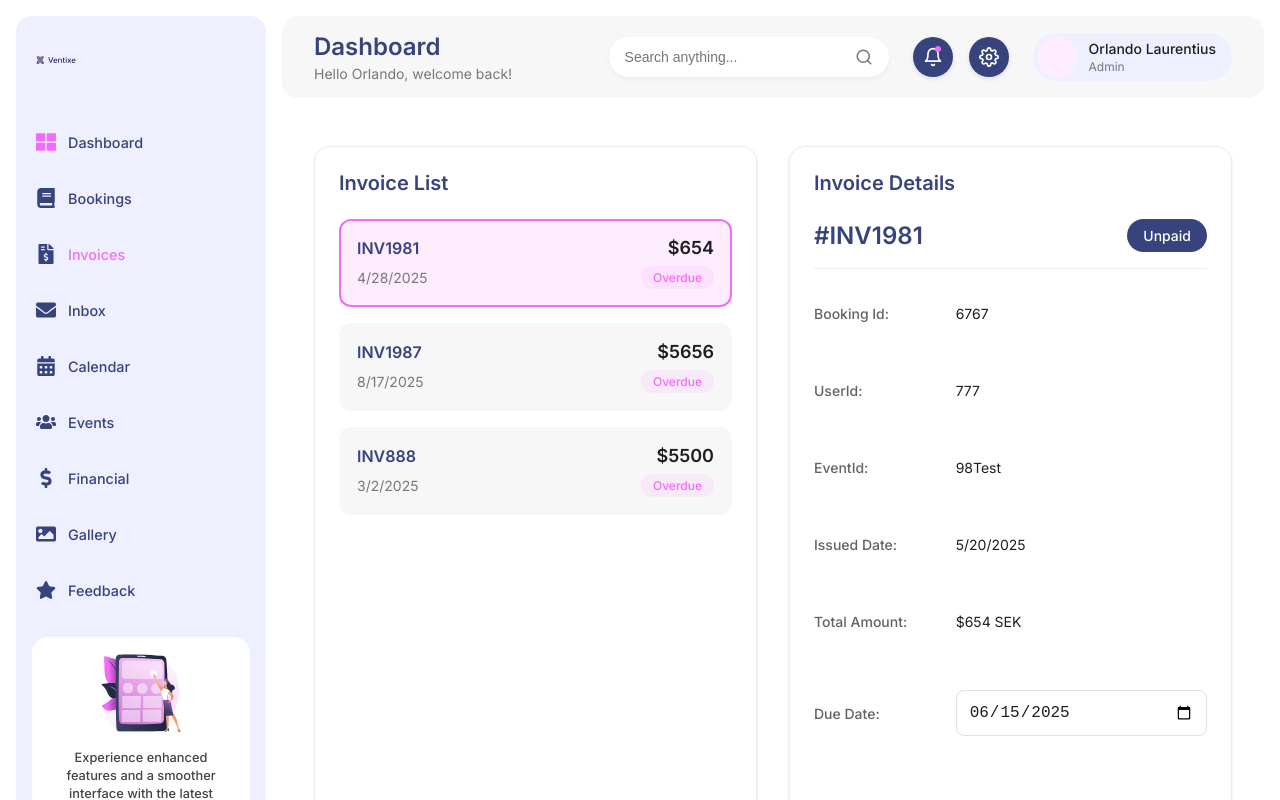
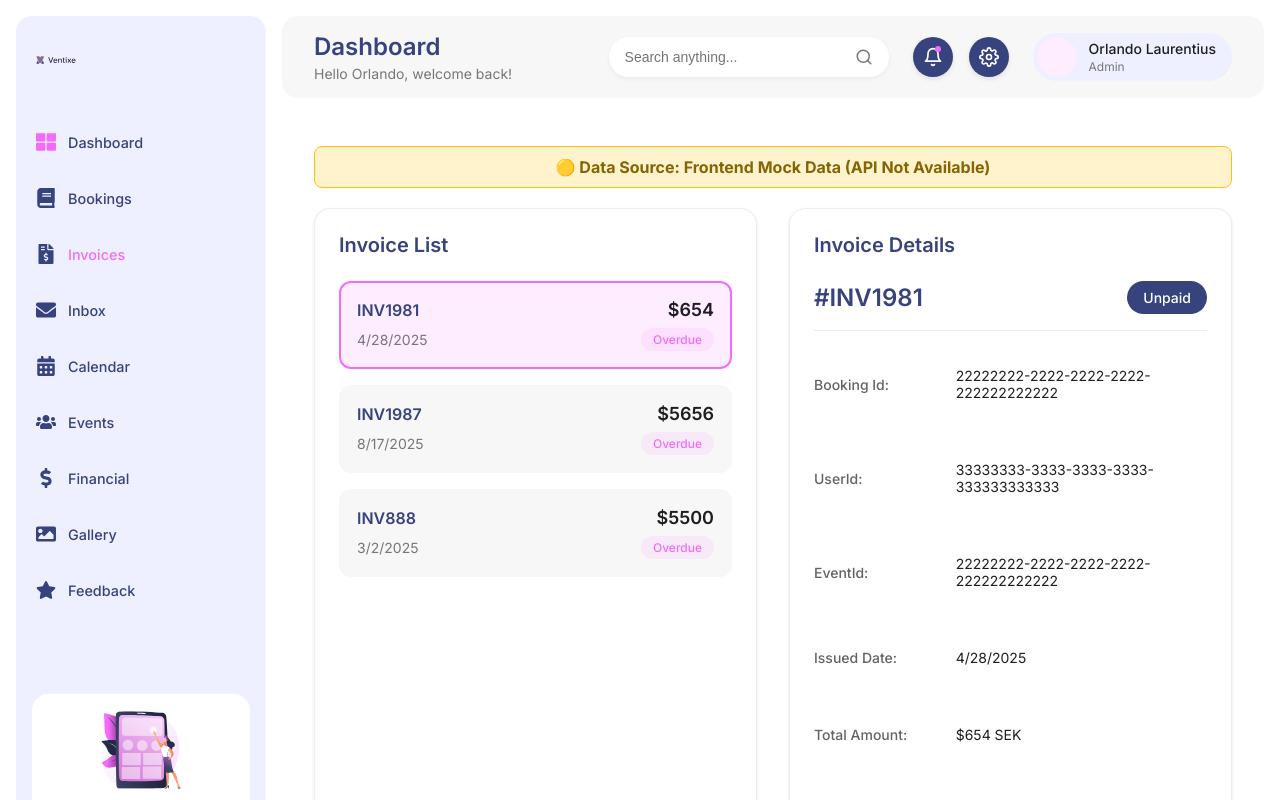
Before and after one commit to Ventrixe-Event/Frontend, a React (Vite) app: page /portal/invoices in a window 1280 px wide. Shown: the top 800 px of the page. Built offline with nearby package versions, Linux system fonts and the light colour scheme; no server answers.

Commit message:
Added api pref

```diff
--- a/src/config/apiConfig.js
+++ b/src/config/apiConfig.js
@@ -6,7 +6,7 @@ const API_URLS = {
   PAYMENTS: "http://localhost:5004/api",
   NOTIFICATIONS: "http://localhost:5005/api",
   CATEGORIES: "http://localhost:5006/api",
-  INVOICES: "http://localhost:5007/api",
+  INVOICES: "http://localhost:5010/api",
   USER_PROFILES: "http://localhost:5008/api",
   FEEDBACK: "http://localhost:5110/api",
 };
@@ -33,6 +33,18 @@ const ENDPOINTS = {
     UPDATE: (id) => `/bookings/${id}`,
     DELETE: (id) => `/bookings/${id}`,
   },
+  INVOICES: {
+    ALL: "/invoices",
+    BY_ID: (id) => `/invoices/${id}`,
+    BY_NUMBER: (number) => `/invoices/number/${number}`,
+    BY_STATUS: (status) => `/invoices/status/${status}`,
+    BY_EVENT: (eventId) => `/invoices/event/${eventId}`,
+    BY_USER: (userId) => `/invoices/user/${userId}`,
+    OVERDUE: "/invoices/overdue",
+    CREATE: "/invoices",
+    UPDATE: (id) => `/invoices/${id}`,
+    DELETE: (id) => `/invoices/${id}`,
+  },
   FEEDBACK: {
     ALL: "/feedbacks",
     BY_ID: (id) => `/feedbacks/${id}`,
--- a/src/pages/Invoices/Invoices.jsx
+++ b/src/pages/Invoices/Invoices.jsx
@@ -1,45 +1,132 @@
-import React, { useState } from "react";
+import React, { useState, useEffect } from "react";
+import { invoiceService } from "../../services/invoiceService";
 
 const Invoices = () => {
-  // Sample invoice data
-  const [invoices] = useState([
+  const [invoices, setInvoices] = useState([]);
+  const [loading, setLoading] = useState(true);
+  const [dataSource, setDataSource] = useState(""); // Track data source
+
+  // Mock data for fallback when API is not available
+  const mockInvoices = [
     {
-      id: "INV1981",
+      id: "11111111-1111-1111-1111-111111111111",
+      invoiceNumber: "INV1981",
       amount: 654,
-      date: "2025-04-28T00:00:00",
+      issueDate: "2025-04-28T00:00:00",
+      dueDate: "2025-06-15",
       status: "Overdue",
-      bookingId: "6767",
-      userId: "777",
-      eventId: "98Test",
-      issuedDate: "2025-05-20T00:00:00",
-      dueDate: "2025-06-15",
+      eventId: "22222222-2222-2222-2222-222222222222",
+      eventName: "Echo Beats Festival",
+      userId: "33333333-3333-3333-3333-333333333333",
+      userName: "Jackson Moore",
+      description: "Event ticket payment",
+      createdAt: "2025-04-28T00:00:00",
     },
     {
-      id: "INV1987",
+      id: "44444444-4444-4444-4444-444444444444",
+      invoiceNumber: "INV1987",
       amount: 5656,
-      date: "2025-08-17T00:00:00",
+      issueDate: "2025-08-17T00:00:00",
+      dueDate: "2025-09-15",
       status: "Overdue",
-      bookingId: "6768",
-      userId: "778",
-      eventId: "99Test",
-      issuedDate: "2025-08-17T00:00:00",
-      dueDate: "2025-09-15",
+      eventId: "55555555-5555-5555-5555-555555555555",
+      eventName: "Runway Revolution 2029",
+      userId: "66666666-6666-6666-6666-666666666666",
+      userName: "Alicia Smithson",
+      description: "VIP event package",
+      createdAt: "2025-08-17T00:00:00",
     },
     {
-      id: "INV888",
+      id: "77777777-7777-7777-7777-777777777777",
+      invoiceNumber: "INV888",
       amount: 5500,
-      date: "2025-03-02T00:00:00",
+      issueDate: "2025-03-02T00:00:00",
+      dueDate: "2025-04-01",
       status: "Overdue",
-      bookingId: "6769",
-      userId: "779",
-      eventId: "100Test",
-      issuedDate: "2025-03-02T00:00:00",
-      dueDate: "2025-04-01",
+      eventId: "88888888-8888-8888-8888-888888888888",
+      eventName: "Symphony Under the Stars",
+      userId: "99999999-9999-9999-9999-999999999999",
+      userName: "Patrick Cooper",
+      description: "Premium seating reservation",
+      createdAt: "2025-03-02T00:00:00",
     },
-  ]);
+  ];
 
-  const [selectedInvoice, setSelectedInvoice] = useState(invoices[0]);
-  const [editableInvoice, setEditableInvoice] = useState({ ...invoices[0] });
+  const [selectedInvoice, setSelectedInvoice] = useState(null);
+  const [editableInvoice, setEditableInvoice] = useState(null);
+
+  useEffect(() => {
+    loadInvoiceData();
+  }, []);
+
+  const loadInvoiceData = async () => {
+    try {
+      setLoading(true);
+
+      // Try to fetch data from API
+      try {
+        console.log("🔄 Attempting to fetch data from InvoiceService API...");
+        const response = await invoiceService.getAllInvoices();
+
+        if (response.success && response.result) {
+          console.log(
+            "✅ API data received:",
+            response.result.length,
+            "invoice entries"
+          );
+
+          // Transform API data to match frontend expectations
+          const transformedInvoices = response.result.map((invoice) => ({
+            id: invoice.id,
+            invoiceNumber: invoice.invoiceNumber,
+            amount: invoice.amount,
+            issueDate: invoice.issueDate,
+            dueDate: invoice.dueDate,
+            status: invoice.status,
+            eventId: invoice.eventId,
+            eventName: invoice.eventName,
+            userId: invoice.userId,
+            userName: invoice.userName,
+            description: invoice.description,
+            createdAt: invoice.createdAt,
+          }));
+
+          setInvoices(transformedInvoices);
+          setSelectedInvoice(transformedInvoices[0]);
+          setEditableInvoice({ ...transformedInvoices[0] });
+          setDataSource("API");
+        } else {
+          console.log(
+            "⚠️ API call succeeded but no valid data, using frontend mock data"
+          );
+          // Fallback to mock data
+          setInvoices(mockInvoices);
+          setSelectedInvoice(mockInvoices[0]);
+          setEditableInvoice({ ...mockInvoices[0] });
+          setDataSource("Mock");
+        }
+      } catch (apiError) {
+        console.log(
+          "❌ API not available, using frontend mock data:",
+          apiError.message
+        );
+        // Use mock data when API is not available
+        setInvoices(mockInvoices);
+        setSelectedInvoice(mockInvoices[0]);
+        setEditableInvoice({ ...mockInvoices[0] });
+        setDataSource("Mock");
+      }
+    } catch (error) {
+      console.error("❌ Error loading invoice data:", error);
+      // Fallback to mock data
+      setInvoices(mockInvoices);
+      setSelectedInvoice(mockInvoices[0]);
+      setEditableInvoice({ ...mockInvoices[0] });
+      setDataSource("Mock");
+    } finally {
+      setLoading(false);
+    }
+  };
 
   const handleInvoiceSelect = (invoice) => {
     setSelectedInvoice(invoice);
@@ -53,19 +140,63 @@ const Invoices = () => {
     }));
   };
 
-  const handleSave = () => {
-    // Save logic would go here
-    console.log("Saving invoice:", editableInvoice);
-    setSelectedInvoice({ ...editableInvoice });
+  const handleSave = async () => {
+    try {
+      if (dataSource === "API") {
+        console.log("🔄 Attempting to update invoice via API...");
+        const updateData = {
+          amount: editableInvoice.amount,
+          dueDate: editableInvoice.dueDate,
+          status: editableInvoice.status,
+          description: editableInvoice.description,
+        };
+
+        const response = await invoiceService.updateInvoice(
+          editableInvoice.id,
+          updateData
+        );
+        if (response.success) {
+          console.log("✅ Invoice updated successfully via API");
+          setSelectedInvoice({ ...editableInvoice });
+          // Refresh the invoice list
+          loadInvoiceData();
+        } else {
+          console.log("⚠️ API update failed, saving locally only");
+          setSelectedInvoice({ ...editableInvoice });
+        }
+      } else {
+        console.log("💾 Saving invoice locally (mock mode)");
+        setSelectedInvoice({ ...editableInvoice });
+      }
+    } catch (error) {
+      console.error("❌ Error saving invoice:", error);
+      // Still save locally even if API fails
+      setSelectedInvoice({ ...editableInvoice });
+    }
   };
 
   const handleCancel = () => {
     setEditableInvoice({ ...selectedInvoice });
   };
 
-  const handleDelete = () => {
-    // Delete logic would go here
-    console.log("Deleting invoice:", selectedInvoice.id);
+  const handleDelete = async () => {
+    try {
+      if (dataSource === "API") {
+        console.log("🔄 Attempting to delete invoice via API...");
+        const response = await invoiceService.deleteInvoice(selectedInvoice.id);
+        if (response.success) {
+          console.log("✅ Invoice deleted successfully via API");
+          // Refresh the invoice list
+          loadInvoiceData();
+        } else {
+          console.log("⚠️ API delete failed");
+        }
+      } else {
+        console.log("🗑️ Delete operation (mock mode)");
+      }
+    } catch (error) {
+      console.error("❌ Error deleting invoice:", error);
+    }
   };
 
   const formatDate = (dateString) => {
@@ -76,8 +207,33 @@ const Invoices = () => {
     return `$${amount}`;
   };
 
+  if (loading) {
+    return <div className="invoices-loading">Loading invoice data...</div>;
+  }
+
   return (
     <div className="invoices-page">
+      {/* Data Source Indicator */}
+      {dataSource && (
+        <div
+          style={{
+            padding: "10px 20px",
+            marginBottom: "20px",
+            borderRadius: "8px",
+            backgroundColor: dataSource === "API" ? "#e8f5e8" : "#fff3cd",
+            border:
+              dataSource === "API" ? "1px solid #4caf50" : "1px solid #ffc107",
+            color: dataSource === "API" ? "#2e7d32" : "#856404",
+            fontWeight: "bold",
+            textAlign: "center",
+          }}
+        >
+          {dataSource === "API"
+            ? "🟢 Data Source: InvoiceService API (Live Data)"
+            : "🟡 Data Source: Frontend Mock Data (API Not Available)"}
+        </div>
+      )}
+
       <div className="invoices-container">
         {/* Left side - Invoice List */}
         <div className="invoice-list-section">
@@ -94,14 +250,14 @@ const Invoices = () => {
                 onClick={() => handleInvoiceSelect(invoice)}
               >
                 <div className="invoice-item-header">
-                  <h4 className="invoice-id">{invoice.id}</h4>
+                  <h4 className="invoice-id">{invoice.invoiceNumber}</h4>
                   <span className="invoice-amount">
                     {formatCurrency(invoice.amount)}
                   </span>
                 </div>
                 <div className="invoice-item-details">
                   <span className="invoice-date">
-                    {formatDate(invoice.date)}
+                    {formatDate(invoice.issueDate)}
                   </span>
                   <span
                     className={`invoice-status status-${invoice.status.toLowerCase()}`}
@@ -120,14 +276,14 @@ const Invoices = () => {
           {selectedInvoice && (
             <div className="invoice-details">
               <div className="invoice-details-header">
-                <h2>#{editableInvoice.id}</h2>
+                <h2>#{editableInvoice.invoiceNumber}</h2>
                 <span className="status-badge status-unpaid">Unpaid</span>
               </div>
 
               <div className="invoice-details-form">
                 <div className="form-group">
                   <label>Booking Id:</label>
-                  <span>{editableInvoice.bookingId}</span>
+                  <span>{editableInvoice.eventId}</span>
                 </div>
 
                 <div className="form-group">
@@ -142,7 +298,7 @@ const Invoices = () => {
 
                 <div className="form-group">
                   <label>Issued Date:</label>
-                  <span>{formatDate(editableInvoice.issuedDate)}</span>
+                  <span>{formatDate(editableInvoice.issueDate)}</span>
                 </div>
 
                 <div className="form-group">
--- /dev/null
+++ b/src/services/invoiceService.js
@@ -0,0 +1,130 @@
+import { invoicesApi } from "./api";
+import { ENDPOINTS } from "../config/apiConfig";
+
+export const invoiceService = {
+  // Get all invoices
+  getAllInvoices: async (params = {}) => {
+    try {
+      const response = await invoicesApi.get(ENDPOINTS.INVOICES.ALL, {
+        params,
+      });
+      return response.data;
+    } catch (error) {
+      console.error("Error fetching invoices:", error);
+      throw error;
+    }
+  },
+
+  // Get invoice by ID
+  getInvoiceById: async (id) => {
+    try {
+      const response = await invoicesApi.get(ENDPOINTS.INVOICES.BY_ID(id));
+      return response.data;
+    } catch (error) {
+      console.error("Error fetching invoice by ID:", error);
+      throw error;
+    }
+  },
+
+  // Get invoice by number
+  getInvoiceByNumber: async (invoiceNumber) => {
+    try {
+      const response = await invoicesApi.get(
+        ENDPOINTS.INVOICES.BY_NUMBER(invoiceNumber)
+      );
+      return response.data;
+    } catch (error) {
+      console.error("Error fetching invoice by number:", error);
+      throw error;
+    }
+  },
+
+  // Get invoices by status
+  getInvoicesByStatus: async (status) => {
+    try {
+      const response = await invoicesApi.get(
+        ENDPOINTS.INVOICES.BY_STATUS(status)
+      );
+      return response.data;
+    } catch (error) {
+      console.error("Error fetching invoices by status:", error);
+      throw error;
+    }
+  },
+
+  // Get invoices by event ID
+  getInvoicesByEvent: async (eventId) => {
+    try {
+      const response = await invoicesApi.get(
+        ENDPOINTS.INVOICES.BY_EVENT(eventId)
+      );
+      return response.data;
+    } catch (error) {
+      console.error("Error fetching invoices by event:", error);
+      throw error;
+    }
+  },
+
+  // Get invoices by user ID
+  getInvoicesByUser: async (userId) => {
+    try {
+      const response = await invoicesApi.get(
+        ENDPOINTS.INVOICES.BY_USER(userId)
+      );
+      return response.data;
+    } catch (error) {
+      console.error("Error fetching invoices by user:", error);
+      throw error;
+    }
+  },
+
+  // Get overdue invoices
+  getOverdueInvoices: async () => {
+    try {
+      const response = await invoicesApi.get(ENDPOINTS.INVOICES.OVERDUE);
+      return response.data;
+    } catch (error) {
+      console.error("Error fetching overdue invoices:", error);
+      throw error;
+    }
+  },
+
+  // Create new invoice
+  createInvoice: async (invoiceData) => {
+    try {
+      const response = await invoicesApi.post(
+        ENDPOINTS.INVOICES.CREATE,
+        invoiceData
+      );
+      return response.data;
+    } catch (error) {
+      console.error("Error creating invoice:", error);
+      throw error;
+    }
+  },
+
+  // Update invoice
+  updateInvoice: async (id, updateData) => {
+    try {
+      const response = await invoicesApi.put(
+        ENDPOINTS.INVOICES.UPDATE(id),
+        updateData
+      );
+      return response.data;
+    } catch (error) {
+      console.error("Error updating invoice:", error);
+      throw error;
+    }
+  },
+
+  // Delete invoice
+  deleteInvoice: async (id) => {
+    try {
+      const response = await invoicesApi.delete(ENDPOINTS.INVOICES.DELETE(id));
+      return response.data;
+    } catch (error) {
+      console.error("Error deleting invoice:", error);
+      throw error;
+    }
+  },
+};
```
